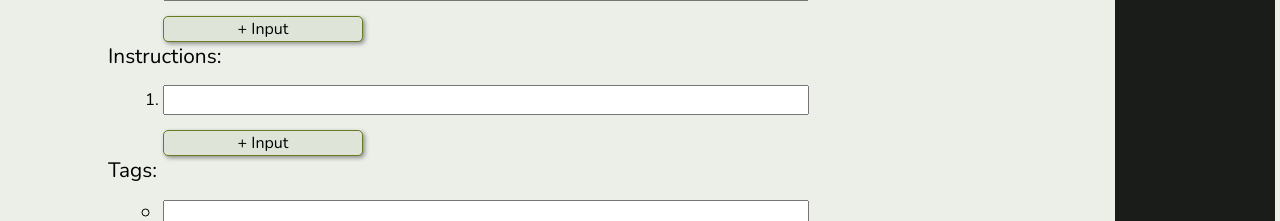
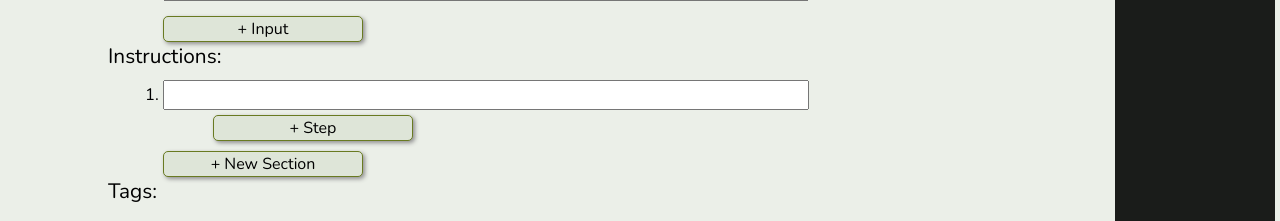
Before and after one commit to Dani-Despatie/Taste-Buddies, a React (Create React App) app in the folder client/: page /create-recipe in a window 1280 px wide. Shown: the part 579-800 px from the top of the page. Built offline with nearby package versions, Linux system fonts and the light colour scheme; no server answers; a web font is replaced by a local one.

Commit message:
Data Structure Change Complete

```diff
--- a/client/src/pages/CreateRecipe/CreateRecipe.js
+++ b/client/src/pages/CreateRecipe/CreateRecipe.js
@@ -10,7 +10,8 @@ const CreateRecipe = () => {
     const { loggedInUser, refreshUser } = useContext(LoggedInUserContext);
     const { refreshRecipes } = useContext(RecipesContext);
     const [ingredients, setIngredients] = useState([""]);
-    const [instructions, setInstructions] = useState([""]);
+    const [headers, setHeaders] = useState([""]);
+    const [steps, setSteps] = useState([[""]]);
     const [tags, setTags] = useState([""]);
     const [status, setStatus] = useState("idle");
     const navigate = useNavigate();
@@ -20,10 +21,27 @@ const CreateRecipe = () => {
         event.preventDefault();
         setIngredients([...ingredients, ""]);
     };
-    const addInstr = (event) => {
+    const addHeader = (event) => {
         event.preventDefault();
-        setInstructions([...instructions, ""]);
+        if (headers === null) {
+            setHeaders(["",""])
+        }
+
+        else if (headers.length < 9) {
+            setHeaders([...headers, ""]);
+            setSteps([...steps, [""]])
+        }
+        else {
+            console.log("Too many sections");
+        }
     };
+    const addStep = (event) => {
+        event.preventDefault();
+        const index = event.target.id.substr(10);
+        const newSteps = [...steps];
+        newSteps[index].push("");
+        setSteps(newSteps);
+    }
     const addTag = (event) => {
         event.preventDefault();
         setTags([...tags, ""]);
@@ -39,6 +57,11 @@ const CreateRecipe = () => {
             return;
         }
 
+        const instructions = [];
+        for (let n=0; n<headers.length; n++) {
+            instructions.push({header: headers[n], steps: steps[n]});
+        }
+
         const recipe = {
             name: event.target.name.value,
             authorName: loggedInUser.userName,
@@ -50,10 +73,11 @@ const CreateRecipe = () => {
             tags
         }
 
+        console.log(recipe);
+
         // Sending to backend
         try {
             const res = await axios.post(`${rootUrl}/recipe`, recipe);
-            console.log(res);
             if (res.status === 201) {
                 setStatus("idle");
                 refreshUser();
@@ -78,13 +102,21 @@ const CreateRecipe = () => {
         newIngredients[index] = event.target.value;
         setIngredients(newIngredients);
     };
-    const handleInstrChange = (event) => {
-        const index = event.target.id.substr(5);
+    const handleHeaderChange = (event) => {
+        const index = event.target.id.substr(6);
 
-        const newInstructions = [...instructions];
-        newInstructions[index] = event.target.value;
-        setInstructions(newInstructions);
+        const newHeaders = [...headers];
+        newHeaders[index] = event.target.value;
+        setHeaders(newHeaders);
     };
+    const handleStepChange = (event) => {
+        const stepIndex = event.target.id.substr(5);
+        const headerIndex = event.target.id[4];
+
+        const newSteps = [...steps];
+        newSteps[headerIndex][stepIndex] = event.target.value;
+        setSteps(newSteps);
+    }
     const handleTagChange = (event) => {
         const index = event.target.id.substr(3);
 
@@ -125,33 +157,39 @@ const CreateRecipe = () => {
                     {ingredients.map((ingr, index) => {
                         const id = `ingr${index}`;
                         return (
-                            <li>
-                                <input key={id} id={id} onChange={handleIngrChange} />
+                            <li key={id}>
+                                <input id={id} onChange={handleIngrChange} />
                             </li>
                         )
                     })}
                 </ul>
                 <button type="button" onClick={addIngr}>+ Input</button>
 
-                <label htmlFor="instr0">Instructions: </label>
-                <ol>
-                {instructions.map((instr, index) => {
-                    const id = `instr${index}`;
-                    return (
-                        <li>
-                            <input key={id} id={id} onChange={handleInstrChange} />
+                <label htmlFor="header0">Instructions: </label>
+                <div>
+                    {headers.map((header, index) => {
+                        const id = `header${index}`;
+                        return <ol key={id}>
+                            <input key={id} className="header" id={id} hidden={headers.length === 1} placeholder="Section Name (optional)" onChange={handleHeaderChange}/>
+                            {steps[index].map((step, stepIndex) => {
+                                const stepId = `step${index}${stepIndex}`;
+                                return <li className="steps" key={stepId}>
+                                    <input key={stepId} id={stepId} onChange={handleStepChange}/>
                                 </li>
-                    )
                             })}
+                            <button type="button" onClick={addStep} id={`stepButton${index}`} key={index}>+ Step</button>
+                            <br/>
                         </ol>
-                <button type="button" onClick={addInstr}>+ Input</button>
+                    })}
+                </div>
+                <button type="button" onClick={addHeader}>+ New Section</button>
 
                 <label htmlFor="tags">Tags: </label>
                 <ul>
                     {tags.map((tag, index) => {
                         const id = `tag${index}`;
                         return (
-                        <li>
+                            <li key={id}>
                                 <input key={id} id={id} onChange={handleTagChange} />
                             </li>
                         )
@@ -243,6 +281,10 @@ const Container = styled.div`
     li {
         margin: 5px;
     }
+    .header {
+        margin-left: -20px;
+    }
+
 
     .status-message {
         color: var(--red);
--- a/client/src/pages/EditRecipe/EditRecipe.js
+++ b/client/src/pages/EditRecipe/EditRecipe.js
@@ -3,7 +3,6 @@ import { useEffect, useContext, useState } from "react";
 import { LoggedInUserContext } from "../../contexts/LoggedInUserContext";
 import { useNavigate, useParams } from "react-router-dom";
 import { RecipesContext } from "../../contexts/RecipesContext";
-import { Navigate } from "react-router-dom";
 const rootUrl = "https://taste-buddies.onrender.com";
 import axios from 'axios';
 
@@ -13,7 +12,8 @@ const EditRecipe = () => {
     const { recipes, refreshRecipes } = useContext(RecipesContext);
     const [recipe, setRecipe] = useState(null);
     const [status, setStatus] = useState("start");
-    const [instructions, setInstructions] = useState(null);
+    const [headers, setHeaders] = useState(null);
+    const [steps, setSteps] = useState(null);
     const [ingredients, setIngredients] = useState(null);
     const [tags, setTags] = useState(null);
     const navigate = useNavigate();
@@ -31,7 +31,14 @@ const EditRecipe = () => {
     }, [recipes])
     useEffect(() => {
         if (recipe && status === "start") {
-            setInstructions(recipe.instructions);
+            const newHeaders = [];
+            const newSteps = [];
+            recipe.instructions.forEach((instr) => {
+                newHeaders.push(instr.header);
+                newSteps.push(instr.steps);
+            });
+            setHeaders(newHeaders);
+            setSteps(newSteps);
             setIngredients(recipe.ingredients);
             setTags(recipe.tags);
             setStatus("idle");
@@ -44,10 +51,26 @@ const EditRecipe = () => {
         event.preventDefault();
         setIngredients([...ingredients, ""]);
     };
-    const addInstr = (event) => {
+    const addHeader = (event) => {
         event.preventDefault();
-        setInstructions([...instructions, ""]);
+        if (headers === null) {
+            setHeaders(["",""]);
+        }
+        else if (headers.length < 9) {
+            setHeaders([...headers, ""]);
+            setSteps([...steps, [""]]);
+        }
+        else {
+            console.log("Too many sections");
+        }
     };
+    const addStep = (event) => {
+        event.preventDefault;
+        const index = event.target.id.substr(10);
+        const newSteps = [...steps];
+        newSteps[index].push("");
+        setSteps(newSteps);
+    }
     const addTag = (event) => {
         event.preventDefault();
         setTags([...tags, ""]);
@@ -59,12 +82,21 @@ const EditRecipe = () => {
         newIngredients[index] = event.target.value;
         setIngredients(newIngredients);
     }
-    const handleInstrChange = (event) => {
-        const index = event.target.id.substr(5);
-        const newInstructions = [...instructions];
-        newInstructions[index] = event.target.value;
-        setInstructions(newInstructions);
+    const handleHeaderChange = (event) => {
+        const index = event.target.id.substr(6);
+
+        const newHeaders = [...headers];
+        newHeaders[index] = event.target.value;
+        setHeaders(newHeaders);
     };
+    const handleStepChange = (event) => {
+        const stepIndex = event.target.id.substr(5);
+        const headerIndex = event.target.id[4];
+
+        const newSteps = [...steps];
+        newSteps[headerIndex][stepIndex] = event.target.value;
+        setSteps(newSteps);
+    }
     const handleTagChange = (event) => {
         const index = event.target.id.substr(3);
         const newTag = [...tags];
@@ -79,6 +111,11 @@ const EditRecipe = () => {
         if (!loggedInUser) {
             setStatus("Not logged in");
             return;
+        }
+
+        const instructions = [];
+        for (let n=0; n<headers.length; n++) {
+            instructions.push({header: headers[n], steps: steps[n]});
         }
 
         const newRecipe = {
@@ -146,25 +183,35 @@ const EditRecipe = () => {
                 <ul>
                     {ingredients.map((ingr, index) => {
                         const id = `ingr${index}`;
-                        return <li><input key={id} id={id} defaultValue={ingr} onChange={handleIngrChange} /> </li>
+                        return <li key={id}><input key={id} id={id} defaultValue={ingr} onChange={handleIngrChange} /> </li>
                     })}
                 </ul>
                 <button onClick={addIngr}>+ Input</button>
 
-                <label htmlFor="instr0">Instructions: </label>
-                <ol>
-                    {instructions.map((instr, index) => {
-                        const id = `instr${index}`;
-                        return <li><input key={id} id={id} defaultValue={instr} onChange={handleInstrChange} /></li>
+                <label htmlFor="header0">Instructions: </label>
+                <div>
+                    {headers.map((header, index) => {
+                        const id = `header${index}`;
+                        return <ol key={id}>
+                            <input key={id} className="header" id={id} hidden={headers.length === 1} defaultValue = {header} placeholder="Section Name (optional)" onChange={handleHeaderChange}/>
+                            {steps[index].map((step, stepIndex) => {
+                                const stepId = `step${index}${stepIndex}`;
+                                return <li className="steps" key={stepId}>
+                                    <input key={stepId} id={stepId} defaultValue={step} onChange={handleStepChange}/>
+                                </li>
+                            })}
+                            <button type="button" onClick={addStep} id={`stepButton${index}`} key={index}>+ Step</button>
+                            <br/>
+                        </ol>
                     })}
-                </ol>
-                <button onClick={addInstr}>+ Input</button>
+                </div>
+                <button onClick={addHeader}>+ Input</button>
 
                 <label htmlFor="tags">Tags: </label>
                 <ul>
                     {tags.map((tag, index) => {
                         const id = `tag${index}`;
-                        return <li><input key={id} id={id} defaultValue={tag} onChange={handleTagChange} /></li>
+                        return <li key={id}><input key={id} id={id} defaultValue={tag} onChange={handleTagChange} /></li>
                     })}
                 </ul>
                 <button onClick={addTag}>+ Tag</button>
@@ -178,7 +225,7 @@ const EditRecipe = () => {
 
     return (
         <Container className="main">
-            {ingredients && instructions && editForm()}
+            {ingredients && headers && editForm()}
         </Container>
     )
 
```
Also changed, not shown: client/src/pages/Recipe/Recipe.js (+16 -3 lines). Lines whose indentation alone changed are shown as unchanged.
